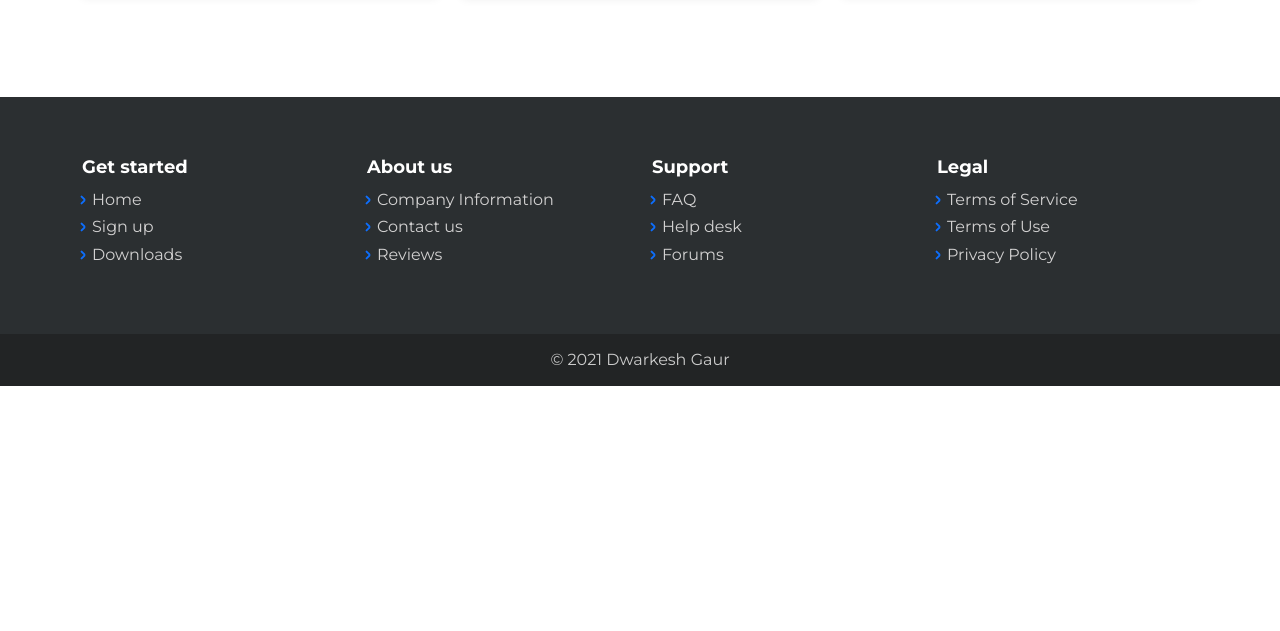
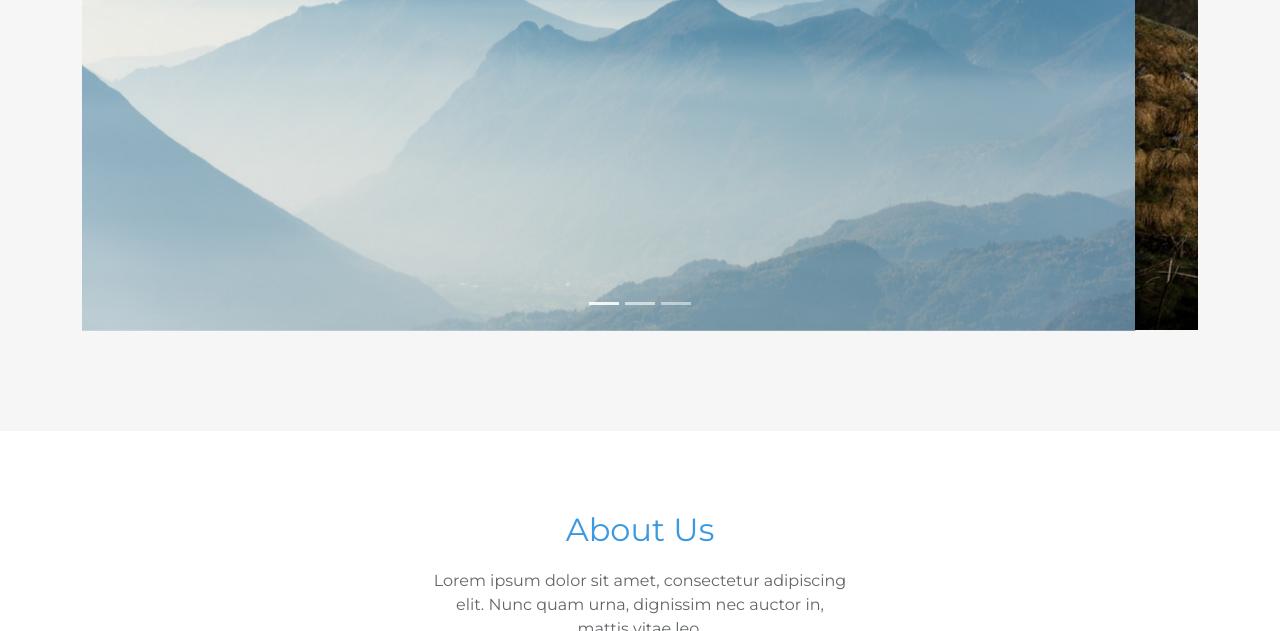
Before and after one commit to dwarkeshgaur98/dwarkeshgaur98.github.io, a plain HTML site: page index.html in a window 1280 px wide. Shown: the part 3868-4499 px from the top of the page. Before the commit the page ends 4254 px from the top, so only its background shows below. Drawn offline with nearby package versions, Linux system fonts and the light colour scheme; some packages are replaced by stand-ins of ours; a script that the page names is missing.

Commit message:
add new slider

```diff
--- a/index.html
+++ b/index.html
@@ -114,6 +114,27 @@
                 </div>
             </div>
         </section>
+        <section class="clean-block slider dark">
+            <div class="container">
+                <div class="block-heading">
+                    <h2 class="text-info">Slider</h2>
+                    <p>Lorem ipsum dolor sit amet, consectetur adipiscing elit. Nunc quam urna, dignissim nec auctor in, mattis vitae leo.</p>
+                </div>
+                <div class="carousel slide" data-bs-ride="carousel" id="carousel-1">
+                    <div class="carousel-inner">
+                        <div class="carousel-item active"><img class="w-100 d-block" src="assets/img/scenery/image1.jpg" alt="Slide Image"></div>
+                        <div class="carousel-item"><img class="w-100 d-block" src="assets/img/scenery/image4.jpg" alt="Slide Image"></div>
+                        <div class="carousel-item"><img class="w-100 d-block" src="assets/img/scenery/image6.jpg" alt="Slide Image"></div>
+                    </div>
+                    <div><a class="carousel-control-prev" href="#carousel-1" role="button" data-bs-slide="prev"><span class="carousel-control-prev-icon"></span><span class="visually-hidden">Previous</span></a><a class="carousel-control-next" href="#carousel-1" role="button" data-bs-slide="next"><span class="carousel-control-next-icon"></span><span class="visually-hidden">Next</span></a></div>
+                    <ol class="carousel-indicators">
+                        <li data-bs-target="#carousel-1" data-bs-slide-to="0" class="active"></li>
+                        <li data-bs-target="#carousel-1" data-bs-slide-to="1"></li>
+                        <li data-bs-target="#carousel-1" data-bs-slide-to="2"></li>
+                    </ol>
+                </div>
+            </div>
+        </section>
         <section class="clean-block about-us">
             <div class="container">
                 <div class="block-heading">
```
